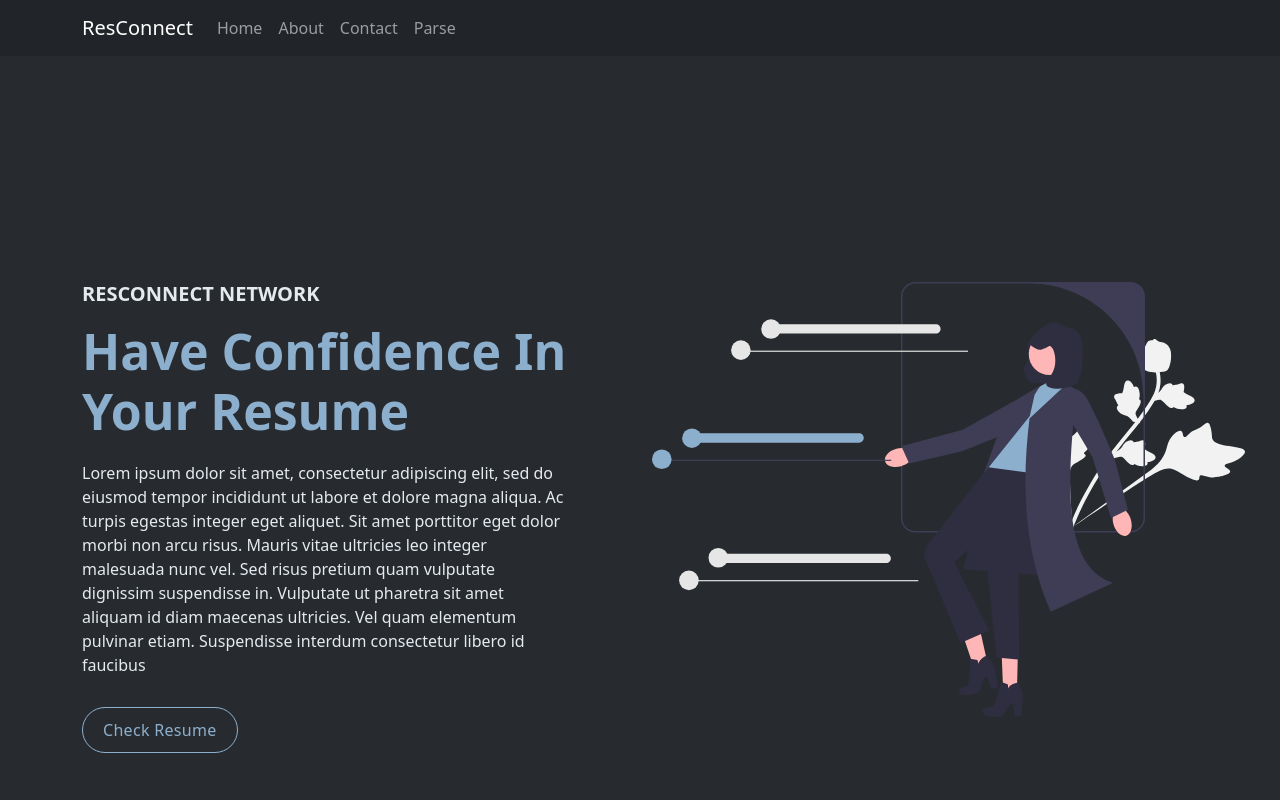
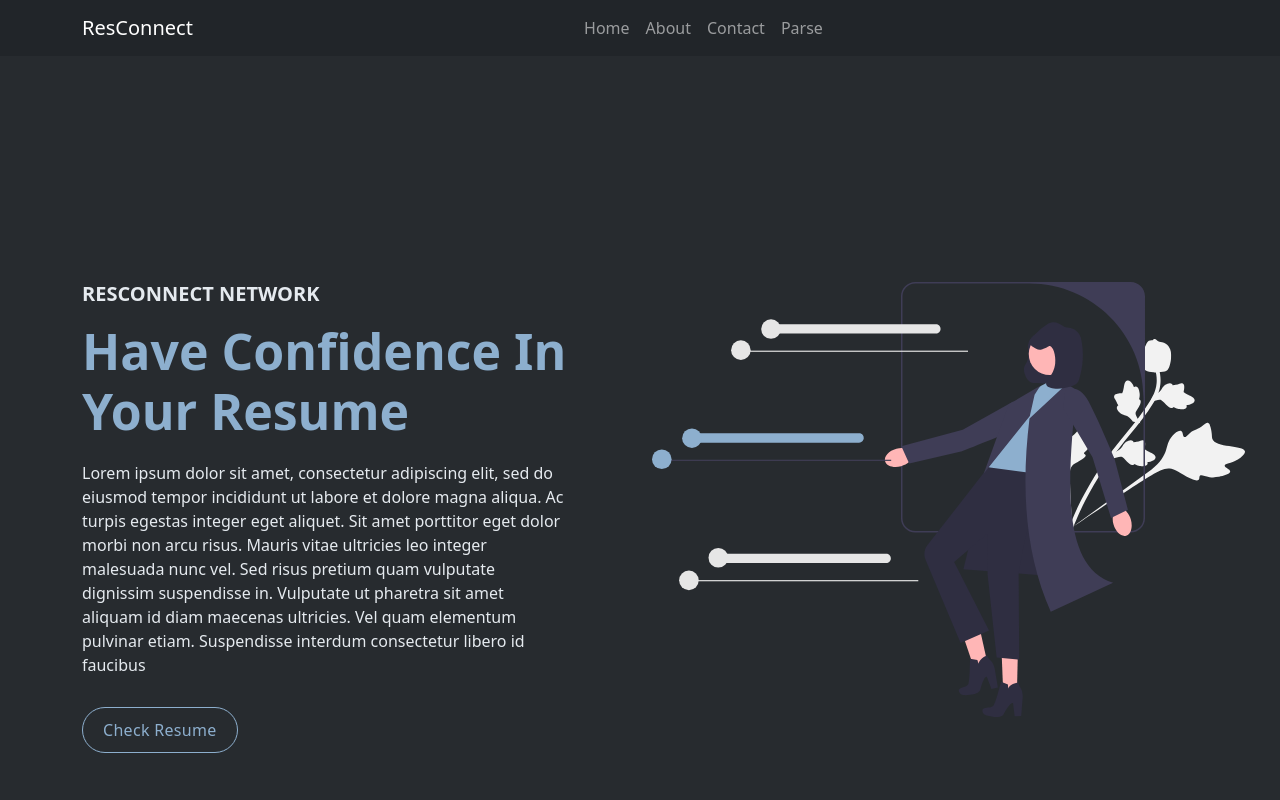
Before and after one commit to uriahpissalidis/resumeParser, a React (Create React App) app: page / in a window 1280 px wide. Shown: the top 800 px of the page. Built offline with nearby package versions, Linux system fonts and the light colour scheme.

Commit message:
center nav

```diff
--- a/src/components/NavbarComp.js
+++ b/src/components/NavbarComp.js
@@ -1,6 +1,8 @@
 import React from "react";
 import { Navbar, Nav, Container } from "react-bootstrap";
 import { Link } from "react-router-dom";
+import "../styles/NavbarComp.css";
+
 
 
 const NavbarComp = () => (
@@ -8,8 +10,8 @@ const NavbarComp = () => (
     <Container>
       <Navbar.Brand as={Link} to="/">ResConnect</Navbar.Brand>
       <Navbar.Toggle aria-controls="basic-navbar-nav" />
-      <Navbar.Collapse id="basic-navbar-nav">
-        <Nav className="me-auto">
+      <Navbar.Collapse className="right-aligned">
+        <Nav>
 
           <Nav.Link as={Link} to="/">Home</Nav.Link>
           <Nav.Link as={Link} to="/about">About</Nav.Link>
--- /dev/null
+++ b/src/styles/NavbarComp.css
@@ -0,0 +1,4 @@
+.right-aligned {
+    justify-content: center;
+
+}
```
